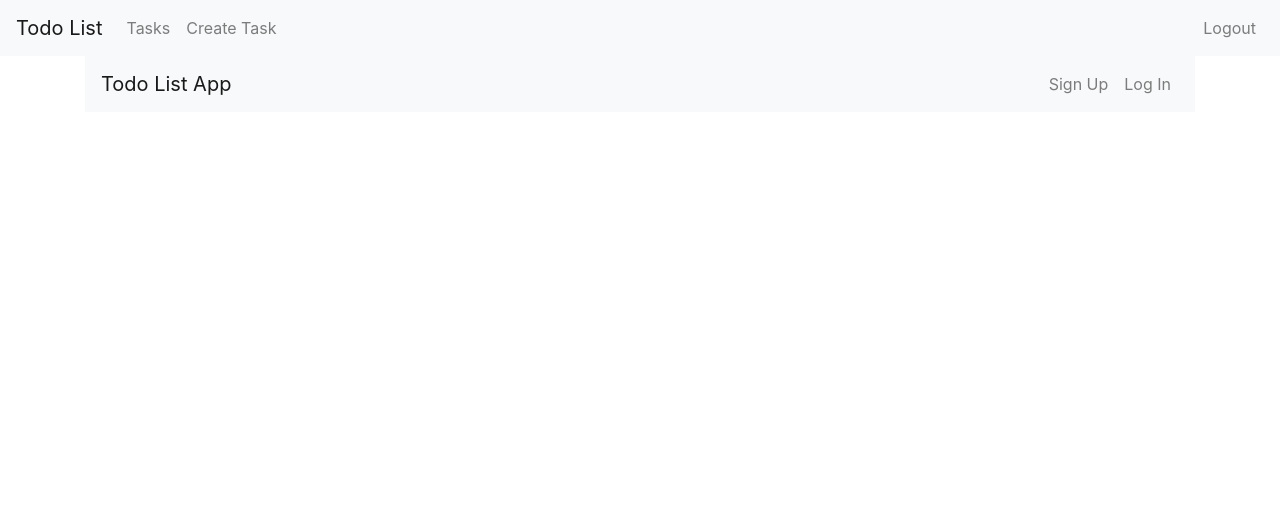
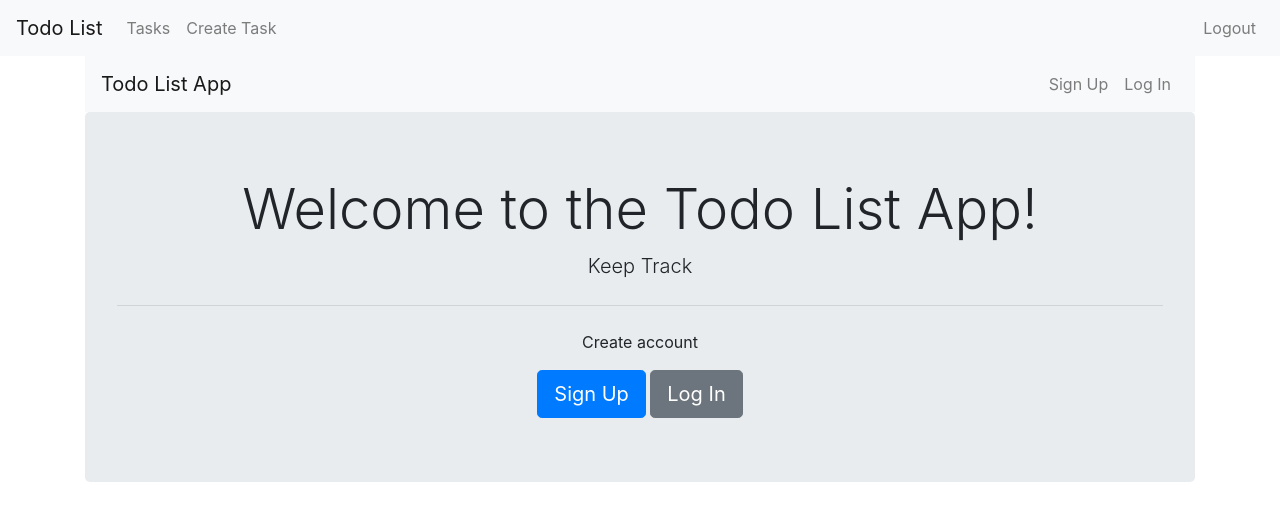
Before and after one commit to Seafzz/todo, a Django app: page / in a window 1280 px wide. Shown: the top 521 px of the page. Run offline with Django 5.2, Linux system fonts and the light colour scheme; some libraries are stand-ins or nearby versions.

Commit message:
imported layout with bootstrap and buttons

```diff
--- a/tasks/templates/tasks/home.html
+++ b/tasks/templates/tasks/home.html
@@ -18,4 +18,11 @@
         </ul>
     </div>
 </nav>
+<div class="jumbotron text-center">
+    <h1 class="display-4">Welcome to the Todo List App!</h1>
+     <p class="lead">Keep Track</p>
+     <hr class="my-4">Create account<p></p>
+     <a class="btn btn-primary btn-lg" href="{% url 'signup' %}" role="button">Sign Up</a>
+     <a class="btn btn-secondary btn-lg" href="{% url 'login' %}" role="button">Log In</a>
+</div>
 {% endblock %}
```
